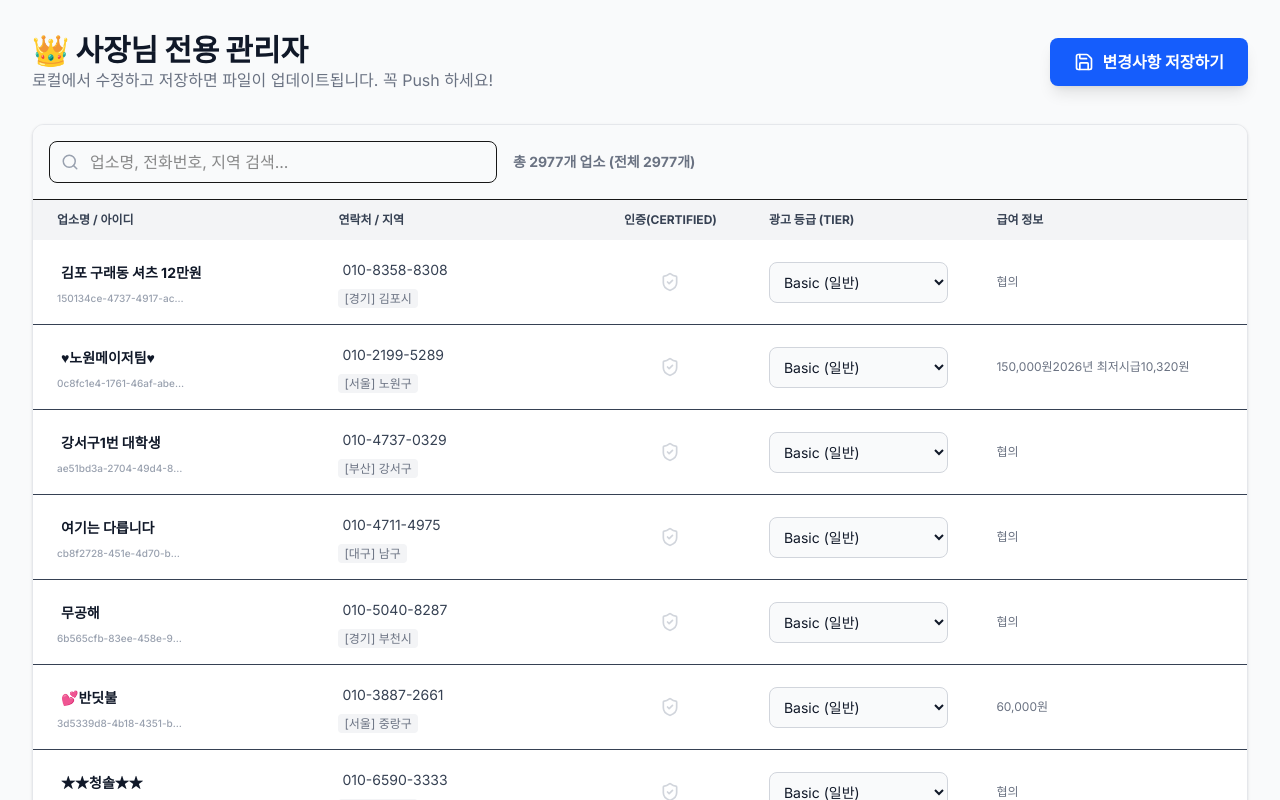
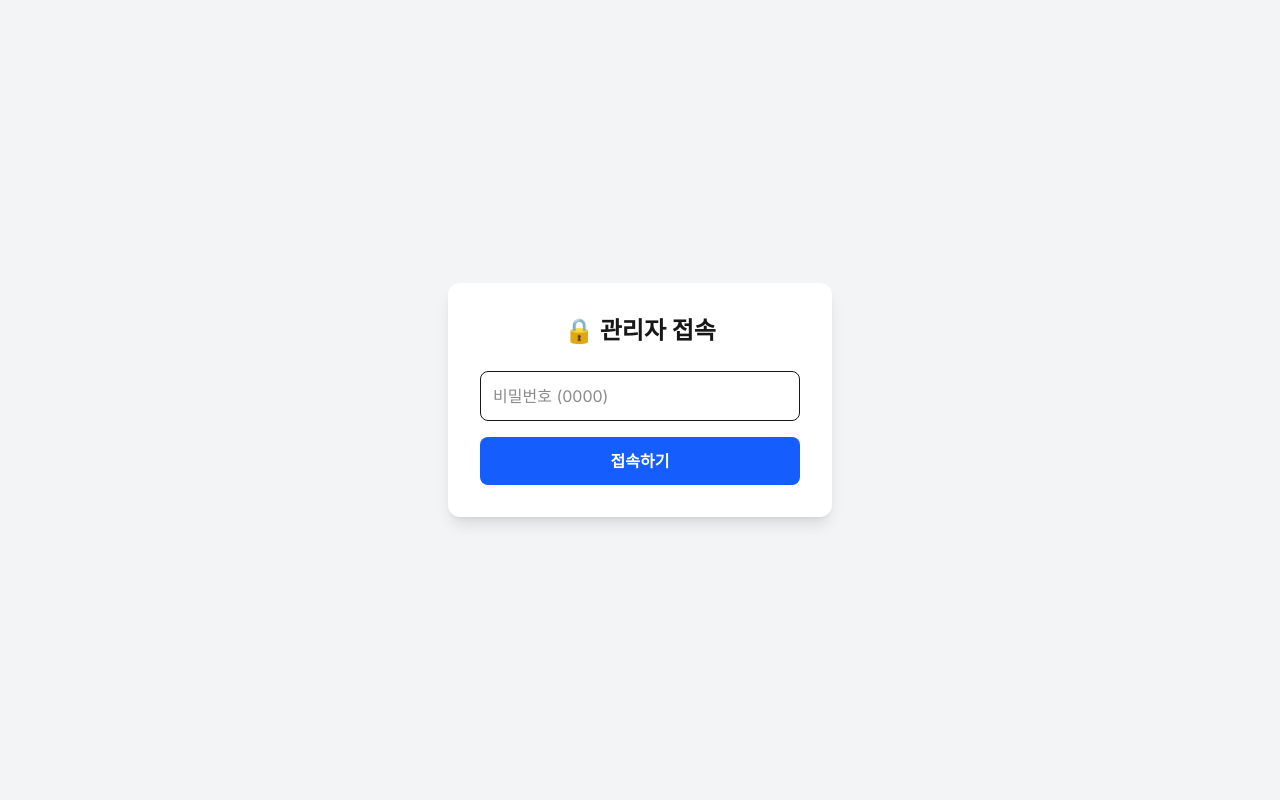
Before and after one commit to bizsetter7/coco-universe, a Next.js app: page /admin in a window 1280 px wide. Shown: the top 800 px of the page. Built offline with nearby package versions, Linux system fonts and the light colour scheme.

Commit message:
feat: Implement 4-Tier ads system with Jump feature

```diff
--- a/src/app/admin/page.tsx
+++ b/src/app/admin/page.tsx
@@ -17,8 +17,9 @@ interface Shop {
     url: string;
     site: string;
     is_verified?: boolean;
-    tier?: 'grand' | 'premium' | 'special' | 'basic'; // New 4-tier system
-    expiryDate?: string; // For subscription management
+    tier?: 'grand' | 'premium' | 'special' | 'basic';
+    expiryDate?: string;
+    updatedAt?: string; // For Jump feature
 }
 
 export default function AdminPage() {
@@ -26,22 +27,29 @@ export default function AdminPage() {
     const [searchTerm, setSearchTerm] = useState('');
     const [isSaving, setIsSaving] = useState(false);
     const [message, setMessage] = useState<{ text: string, type: 'success' | 'error' } | null>(null);
+    const [isAuthenticated, setIsAuthenticated] = useState(false);
+    const [password, setPassword] = useState('');
 
     // Load initial data
     useEffect(() => {
-        // In a real app we might fetch from API, but here we import directly for initial state
-        // and then manage local state.
-        // However, since we want to edit the file, we should probably fetch it or just use the imported one
-        // and treat it as initial state.
-
-        // Cast imported data to Shop[] ensuring types
         const initialData = (shopsData as any[]).map(s => ({
             ...s,
-            tier: s.tier || (s.is_premium ? 'grand' : 'basic'), // Migrate old data
-            is_verified: s.is_verified || false
+            tier: s.tier || (s.is_premium ? 'grand' : 'basic'),
+            is_verified: s.is_verified || false,
+            expiryDate: s.expiryDate || '',
+            updatedAt: s.updatedAt || new Date().toISOString(),
         }));
         setShops(initialData);
     }, []);
+
+    const handleLogin = (e: React.FormEvent) => {
+        e.preventDefault();
+        if (password === '0000') { // Simple PIN for local use
+            setIsAuthenticated(true);
+        } else {
+            alert('비밀번호가 틀렸습니다. (초기값: 0000)');
+        }
+    };
 
     const handleSave = async () => {
         setIsSaving(true);
@@ -57,7 +65,7 @@ export default function AdminPage() {
 
             const result = await res.json();
             if (result.success) {
-                setMessage({ text: '저장 완료! GitHub Desktop에서 Push해주세요.', type: 'success' });
+                setMessage({ text: '✅ 저장 완료! 이제 GitHub Desktop을 열어 "Commit" & "Push" 하세요.', type: 'success' });
             } else {
                 setMessage({ text: '저장 실패: ' + result.message, type: 'error' });
             }
@@ -72,35 +80,56 @@ export default function AdminPage() {
         setShops(prev => prev.map(shop => shop.id === id ? { ...shop, [field]: value } : shop));
     };
 
+    const handleJump = (id: string) => {
+        const now = new Date().toISOString();
+        updateShop(id, 'updatedAt', now);
+        setMessage({ text: '🚀 점프 완료! 저장 시 상단으로 올라갑니다.', type: 'success' });
+    };
+
+    if (!isAuthenticated) {
+        return (
+            <div className="min-h-screen flex items-center justify-center bg-gray-100">
+                <form onSubmit={handleLogin} className="bg-white p-8 rounded-xl shadow-lg w-full max-w-sm">
+                    <h2 className="text-2xl font-bold mb-6 text-center">🔒 관리자 접속</h2>
+                    <input
+                        type="password"
+                        value={password}
+                        onChange={e => setPassword(e.target.value)}
+                        placeholder="비밀번호 (0000)"
+                        className="w-full p-3 border rounded-lg mb-4 focus:ring-2 focus:ring-blue-500 outline-none"
+                    />
+                    <button type="submit" className="w-full bg-blue-600 text-white font-bold py-3 rounded-lg hover:bg-blue-700 transition">
+                        접속하기
+                    </button>
+                </form>
+            </div>
+        )
+    }
+
     const filteredShops = shops.filter(s =>
         s.name.toLowerCase().includes(searchTerm.toLowerCase()) ||
         s.phone.includes(searchTerm) ||
         s.region.includes(searchTerm)
     );
 
-    // Tier Badge Component
-    const TierBadge = ({ tier }: { tier: string }) => {
-        switch (tier) {
-            case 'grand': return <span className="px-2 py-1 rounded text-xs font-bold bg-amber-100 text-amber-700 border border-amber-300">Grand</span>;
-            case 'premium': return <span className="px-2 py-1 rounded text-xs font-bold bg-slate-200 text-slate-700 border border-slate-300">Premium</span>;
-            case 'special': return <span className="px-2 py-1 rounded text-xs font-bold bg-pink-100 text-pink-700 border border-pink-300">Special</span>;
-            default: return <span className="px-2 py-1 rounded text-xs font-bold bg-gray-100 text-gray-500 border border-gray-200">Basic</span>;
-        }
-    }
-
     return (
-        <div className="min-h-screen bg-gray-50 p-8">
+        <div className="min-h-screen bg-gray-50 p-4 md:p-8">
             <div className="max-w-7xl mx-auto">
-                <header className="flex justify-between items-center mb-8">
+                <header className="flex flex-col md:flex-row justify-between items-start md:items-center mb-8 gap-4">
                     <div>
-                        <h1 className="text-3xl font-black text-gray-900">👑 사장님 전용 관리자</h1>
-                        <p className="text-gray-500">로컬에서 수정하고 저장하면 파일이 업데이트됩니다. 꼭 Push 하세요!</p>
+                        <h1 className="text-3xl font-black text-gray-900 flex items-center gap-2">
+                            👑 사장님 전용 관리자
+                            <span className="text-xs bg-red-100 text-red-600 px-2 py-1 rounded-full font-bold">Local Only</span>
+                        </h1>
+                        <p className="text-gray-500 text-sm mt-1">
+                            ⚠️ 주의: 여기서 저장 후 반드시 <strong className="text-blue-600">GitHub Desktop에서 Push</strong>해야 실서버에 반영됩니다.
+                        </p>
                     </div>
-                    <div className="flex gap-4">
+                    <div className="flex gap-4 w-full md:w-auto">
                         <button
                             onClick={handleSave}
                             disabled={isSaving}
-                            className={`flex items-center gap-2 px-6 py-3 rounded-lg font-bold text-white shadow-lg transition-all ${isSaving ? 'bg-gray-400' : 'bg-blue-600 hover:bg-blue-700'}`}
+                            className={`flex-1 md:flex-none flex items-center justify-center gap-2 px-6 py-3 rounded-lg font-bold text-white shadow-lg transition-all ${isSaving ? 'bg-gray-400' : 'bg-blue-600 hover:bg-blue-700'}`}
                         >
                             <Save size={20} />
                             {isSaving ? '저장 중...' : '변경사항 저장하기'}
@@ -109,7 +138,7 @@ export default function AdminPage() {
                 </header>
 
                 {message && (
-                    <div className={`p-4 rounded-lg mb-6 flex items-center gap-2 ${message.type === 'success' ? 'bg-green-100 text-green-700 border border-green-200' : 'bg-red-100 text-red-700 border border-red-200'}`}>
+                    <div className={`p-4 rounded-lg mb-6 flex items-center gap-2 animate-in fade-in slide-in-from-top-2 ${message.type === 'success' ? 'bg-green-100 text-green-700 border border-green-200' : 'bg-red-100 text-red-700 border border-red-200'}`}>
                         {message.type === 'success' ? <Check size={20} /> : <AlertCircle size={20} />}
                         {message.text}
                     </div>
@@ -117,8 +146,8 @@ export default function AdminPage() {
 
                 <div className="bg-white rounded-xl shadow-sm border border-gray-200 overflow-hidden">
                     {/* Toolbar */}
-                    <div className="p-4 border-b flex items-center gap-4 bg-gray-50">
-                        <div className="relative flex-1 max-w-md">
+                    <div className="p-4 border-b flex flex-col md:flex-row items-center gap-4 bg-gray-50">
+                        <div className="relative flex-1 w-full">
                             <Search className="absolute left-3 top-1/2 -translate-y-1/2 text-gray-400" size={18} />
                             <input
                                 type="text"
@@ -128,8 +157,8 @@ export default function AdminPage() {
                                 onChange={(e) => setSearchTerm(e.target.value)}
                             />
                         </div>
-                        <div className="text-sm text-gray-500 font-bold">
-                            총 {filteredShops.length}개 업소 (전체 {shops.length}개)
+                        <div className="text-sm text-gray-500 font-bold whitespace-nowrap">
+                            총 {filteredShops.length}개 업소
                         </div>
                     </div>
 
@@ -138,31 +167,36 @@ export default function AdminPage() {
                         <table className="w-full text-sm text-left text-gray-700">
                             <thead className="text-xs text-gray-700 uppercase bg-gray-100 dark:bg-gray-700 dark:text-gray-400">
                                 <tr>
-                                    <th className="px-6 py-3">업소명 / 아이디</th>
-                                    <th className="px-6 py-3">연락처 / 지역</th>
-                                    <th className="px-6 py-3 text-center">인증(Certified)</th>
-                                    <th className="px-6 py-3">광고 등급 (Tier)</th>
-                                    <th className="px-6 py-3">급여 정보</th>
+                                    <th className="px-6 py-3 w-40">업소명 / 점프</th>
+                                    <th className="px-6 py-3 w-40">연락처 / 지역</th>
+                                    <th className="px-6 py-3 text-center w-20">인증</th>
+                                    <th className="px-6 py-3 w-40">광고 등급 (Tier)</th>
+                                    <th className="px-6 py-3 w-40">만료일 (Expiry)</th>
                                 </tr>
                             </thead>
                             <tbody>
-                                {filteredShops.slice(0, 100).map((shop) => (
-                                    <tr key={shop.id} className="bg-white border-b hover:bg-gray-50">
+                                {filteredShops.slice(0, 50).map((shop) => (
+                                    <tr key={shop.id} className={`bg-white border-b hover:bg-gray-50 ${shop.tier === 'grand' ? 'bg-amber-50/50' : ''}`}>
                                         <td className="px-6 py-4 font-medium text-gray-900">
                                             <input
                                                 type="text"
                                                 value={shop.name}
                                                 onChange={(e) => updateShop(shop.id, 'name', e.target.value)}
-                                                className="border-none bg-transparent focus:ring-1 focus:ring-blue-500 rounded p-1 w-full font-bold"
+                                                className="border-none bg-transparent focus:ring-1 focus:ring-blue-500 rounded p-1 w-full font-bold mb-1"
                                             />
-                                            <div className="text-[10px] text-gray-400 mt-1 truncate w-32">{shop.id}</div>
+                                            <button
+                                                onClick={() => handleJump(shop.id)}
+                                                className="text-[10px] bg-indigo-100 text-indigo-700 px-2 py-0.5 rounded font-bold hover:bg-indigo-200 transition"
+                                            >
+                                                🚀 JUMP
+                                            </button>
                                         </td>
                                         <td className="px-6 py-4">
                                             <input
                                                 type="text"
                                                 value={shop.phone}
                                                 onChange={(e) => updateShop(shop.id, 'phone', e.target.value)}
-                                                className="block w-full border-none bg-transparent focus:ring-1 p-1 mb-1"
+                                                className="block w-full border-none bg-transparent focus:ring-1 p-1 mb-1 text-xs"
                                             />
                                             <span className="text-xs text-gray-500 bg-gray-100 px-1.5 py-0.5 rounded">{shop.region}</span>
                                         </td>
@@ -178,25 +212,34 @@ export default function AdminPage() {
                                             <select
                                                 value={shop.tier || 'basic'}
                                                 onChange={(e) => updateShop(shop.id, 'tier', e.target.value)}
-                                                className="bg-gray-50 border border-gray-300 text-gray-900 text-sm rounded-lg focus:ring-blue-500 focus:border-blue-500 block w-full p-2.5"
+                                                className={`border text-sm rounded-lg focus:ring-blue-500 focus:border-blue-500 block w-full p-2.5 font-bold ${shop.tier === 'grand' ? 'bg-amber-100 border-amber-300 text-amber-800' :
+                                                        shop.tier === 'premium' ? 'bg-slate-100 border-slate-300 text-slate-800' :
+                                                            shop.tier === 'special' ? 'bg-pink-50 border-pink-200 text-pink-700' :
+                                                                'bg-white border-gray-300'
+                                                    }`}
                                             >
                                                 <option value="basic">Basic (일반)</option>
                                                 <option value="special">Special (핫)</option>
-                                                <option value="premium">Premium (프리미엄)</option>
-                                                <option value="grand">Grand (그랜드)</option>
+                                                <option value="premium">Premium (은)</option>
+                                                <option value="grand">Grand (금)</option>
                                             </select>
                                         </td>
-                                        <td className="px-6 py-4 text-xs text-gray-500">
-                                            {shop.pay}
+                                        <td className="px-6 py-4">
+                                            <input
+                                                type="date"
+                                                value={shop.expiryDate || ''}
+                                                onChange={(e) => updateShop(shop.id, 'expiryDate', e.target.value)}
+                                                className="bg-gray-50 border border-gray-300 text-gray-900 text-xs rounded-lg focus:ring-blue-500 focus:border-blue-500 block w-full p-2"
+                                            />
                                         </td>
                                     </tr>
                                 ))}
                             </tbody>
                         </table>
                     </div>
-                    {filteredShops.length > 100 && (
+                    {filteredShops.length > 50 && (
                         <div className="p-4 text-center text-gray-500 border-t bg-gray-50">
-                            ... 외 {filteredShops.length - 100}개 항목 (검색하여 확인하세요)
+                            ... 외 {filteredShops.length - 50}개 항목 (검색하여 확인하세요)
                         </div>
                     )}
                 </div>
--- a/src/app/page.tsx
+++ b/src/app/page.tsx
@@ -21,6 +21,8 @@ interface Shop {
   is_placeholder: boolean;
   is_premium?: boolean;
   is_verified?: boolean;
+  tier?: 'grand' | 'premium' | 'special' | 'basic';
+  updatedAt?: string;
 }
 
 export default function HomePortal() {
@@ -36,13 +38,30 @@ export default function HomePortal() {
       ? shops
       : shops.filter(shop => shop.region.includes(selectedRegion));
 
-    // Sort logic: Premium first, then Verified, then normal
+    // Weight map for Tiers
+    const tierWeight = {
+      grand: 100,
+      premium: 50,
+      special: 20,
+      basic: 0
+    };
+
     return [...result].sort((a, b) => {
-      if (a.is_premium && !b.is_premium) return -1;
-      if (!a.is_premium && b.is_premium) return 1;
+      // 1. Tier Check (Migrate old data on the fly)
+      const tierA = tierWeight[a.tier || (a.is_premium ? 'grand' : 'basic')];
+      const tierB = tierWeight[b.tier || (b.is_premium ? 'grand' : 'basic')];
+
+      if (tierA !== tierB) return tierB - tierA; // Higher tier first
+
+      // 2. Verified Check (Second priority)
       if (a.is_verified && !b.is_verified) return -1;
       if (!a.is_verified && b.is_verified) return 1;
-      return 0;
+
+      // 3. Jump (UpdatedAt) Check (Desc)
+      const dateA = a.updatedAt ? new Date(a.updatedAt).getTime() : 0;
+      const dateB = b.updatedAt ? new Date(b.updatedAt).getTime() : 0;
+
+      return dateB - dateA; // Recent jump first
     });
   }, [selectedRegion, shops]);
 
```
